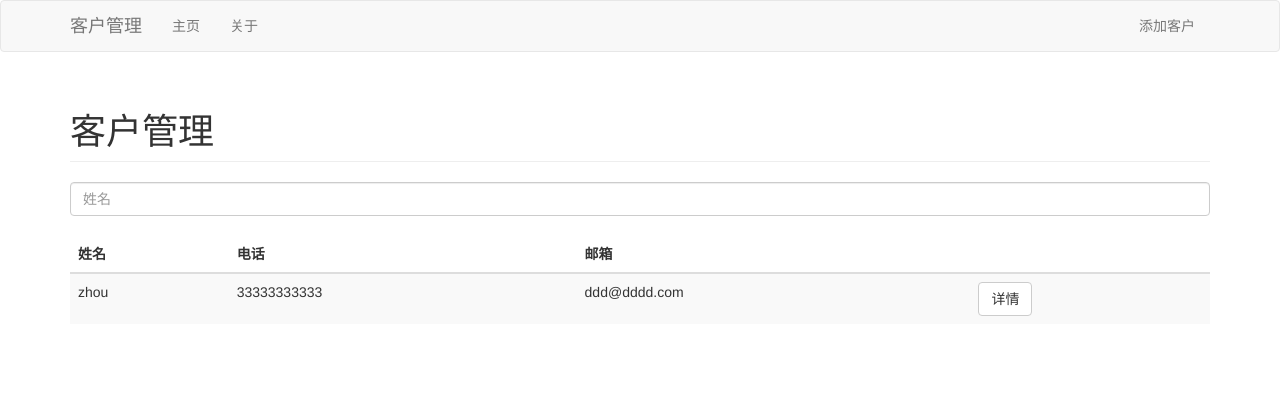
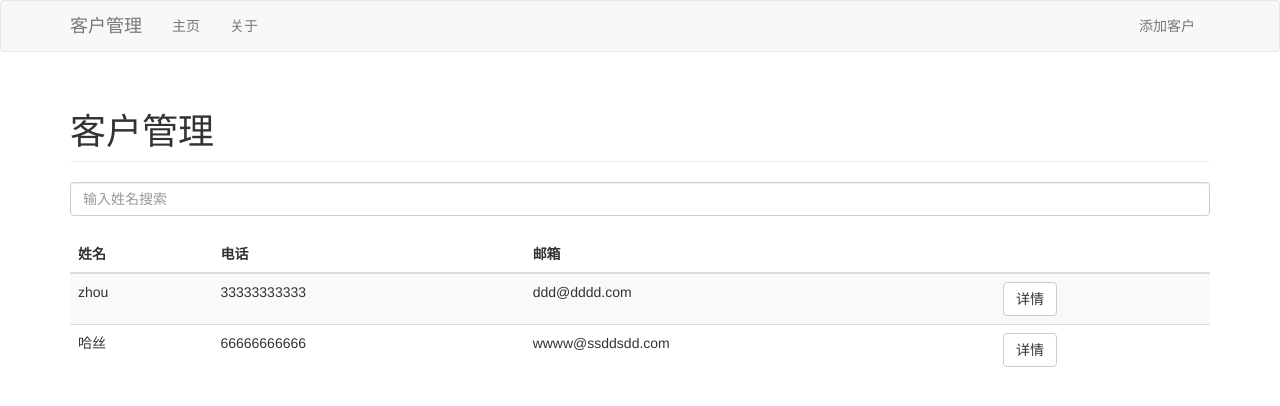
Before and after one commit to dogezhou/vue-customers, a Vue app: page / in a window 1280 px wide. Shown: the top 406 px of the page. Built offline with nearby package versions, Linux system fonts and the light colour scheme.

Commit message:
add search

```diff
--- a/src/components/Customers.vue
+++ b/src/components/Customers.vue
@@ -2,7 +2,7 @@
   <div class="customers container">
     <Alert v-if="alert" v-bind:message="alert" />
     <h1 class="page-header">客户管理</h1>
-    <input class="form-control" placeholder="姓名" v-model="filterInput">
+    <input class="form-control" placeholder="输入姓名搜索" v-model="searchQuery">
     <br />
     <table class="table table-striped">
         <thead>
@@ -14,7 +14,7 @@
           </tr>
         </thead>
         <tbody>
-          <tr :key="customer.id" v-for="customer in filterBy(customers, filterInput)">
+          <tr v-for="customer in filteredCustomers" :key="customer.id">
             <td>{{customer.name}}</td>
             <td>{{customer.phone}}</td>
             <td>{{customer.email}}</td>
@@ -33,29 +33,26 @@ export default {
   data () {
     return {
       customers: [],
-      filterInput: '',
+      searchQuery: '',
       alert: ''
     }
   },
   methods: {
     fetchCustomers () {
       this.customers = JSON.parse(localStorage.getItem('customers'))
-    },
-    filterBy (list, value) {
-      value = value.charAt(0).toUpperCase() + value.slice(1)
-      return list.filter(function (customer) {
-        return customer.name.indexOf(value) > -1
+    }
+  },
+  computed: {
+    filteredCustomers () {
+      return this.customers.filter((item) => {
+        return item.name.indexOf(this.searchQuery) !== -1
       })
     }
   },
   created () {
     if (this.$route.query.alert) {
-      console.log('this.$route.query.alert', this.$route.query.alert)
       this.alert = this.$route.query.alert
     }
-    this.fetchCustomers()
-  },
-  updated () {
     this.fetchCustomers()
   },
   components: {
--- a/src/main.js
+++ b/src/main.js
@@ -30,6 +30,12 @@ localStorage.setItem('customers', JSON.stringify([
     name: 'zhou',
     phone: 33333333333,
     email: 'ddd@dddd.com'
+  },
+  {
+    id: 3,
+    name: '哈丝',
+    phone: 66666666666,
+    email: 'wwww@ssddsdd.com'
   }
 ]))
 
```
